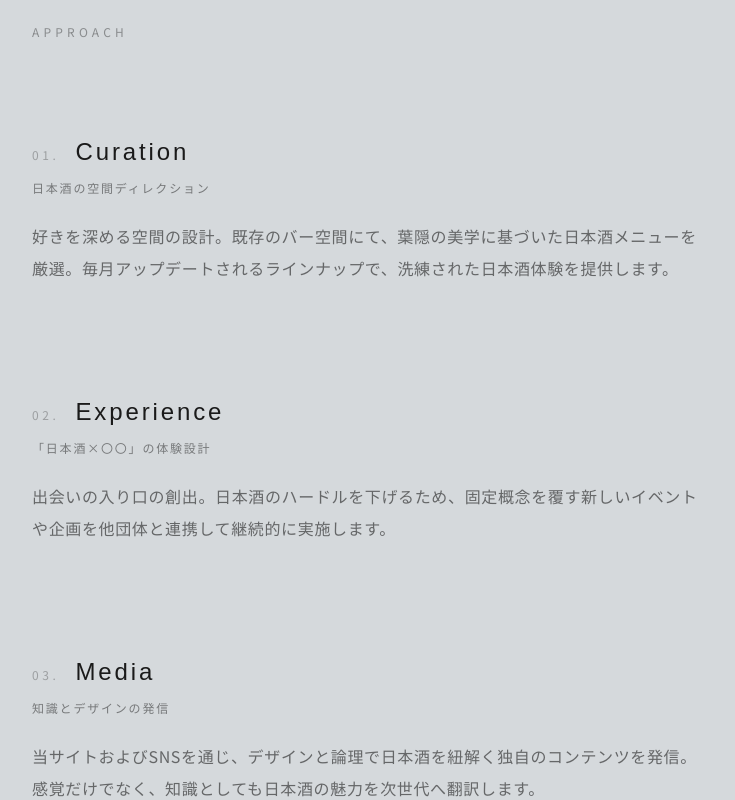
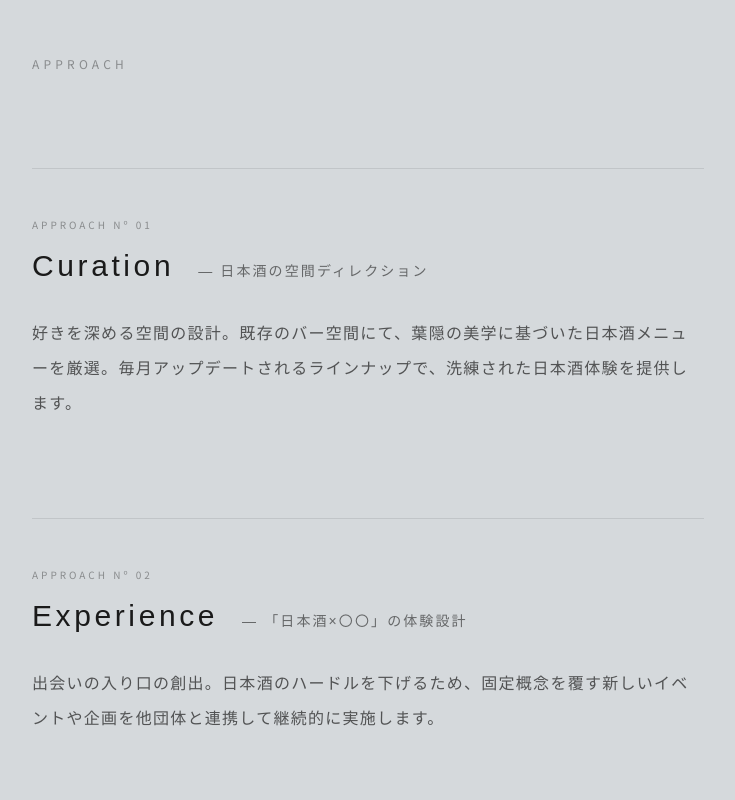
Before and after one commit to sutemailadd888/Hagakure-HP, a Next.js app: page / in a window 1280 px wide. Shown: the part 2000-2800 px from the top of the page, without its empty margins (272-1007 px from the left). Built offline with nearby package versions, Linux system fonts and the light colour scheme.

Commit message:
approach

```diff
--- a/components/approach-section.tsx
+++ b/components/approach-section.tsx
@@ -28,35 +28,50 @@ const approaches = [
 
 export function ApproachSection() {
   return (
-    <section className="px-6 py-32 md:py-40">
+    <section className="px-6 py-32 md:py-48 bg-background">
       <div className="mx-auto max-w-2xl">
+
+        {/* セクションタイトル（左揃えの軸をキープ） */}
         <FadeIn>
           <h2 className="font-sans text-xs tracking-[0.35em] text-foreground/40 uppercase">
             Approach
           </h2>
         </FadeIn>
-        <div className="mt-16 space-y-20 md:mt-24 md:space-y-28">
+
+        <div className="mt-16 space-y-16 md:mt-24 md:space-y-24">
           {approaches.map((item, index) => (
             <FadeIn key={item.number} delay={index * 0.1}>
-              <article>
-                <div className="flex items-baseline gap-4">
-                  <span className="font-sans text-xs tracking-[0.3em] text-foreground/30">
-                    {item.number}.
+              {/* ▼ ヘアライン（極細の罫線）を追加し、上部に余白を取る ▼ */}
+              <article className="border-t border-foreground/10 pt-8 md:pt-12">
+
+                <div className="flex flex-col gap-2">
+                  {/* ナンバリングを「Nº」システムに統合 */}
+                  <span className="font-sans text-[10px] tracking-[0.3em] text-foreground/40 uppercase">
+                    Approach Nº {item.number}
                   </span>
-                  <h3 className="font-serif text-xl tracking-[0.12em] text-foreground md:text-2xl">
-                    {item.title}
-                  </h3>
+
+                  {/* タイトルとサブタイトルを美しく配置 */}
+                  <div className="flex flex-col md:flex-row md:items-baseline md:gap-6 mt-2">
+                    <h3 className="font-serif text-2xl tracking-[0.12em] text-foreground md:text-3xl">
+                      {item.title}
+                    </h3>
+                    <p className="mt-2 font-serif text-sm tracking-[0.15em] text-foreground/60 md:mt-0">
+                      {/* サブタイトルも明朝体にすることで、Curation(英)との対比を際立たせる */}
+                      — {item.subtitle}
+                    </p>
+                  </div>
                 </div>
-                <p className="mt-3 font-sans text-xs tracking-[0.15em] text-foreground/50">
-                  {item.subtitle}
-                </p>
-                <p className="mt-6 font-sans text-sm leading-[2] tracking-[0.04em] text-foreground/60 md:text-base md:leading-[2]">
+
+                {/* 本文（Philosophyと同じように行間をたっぷりとる） */}
+                <p className="mt-6 font-serif text-sm leading-[2.2] tracking-[0.08em] text-foreground/70 md:mt-8 md:text-base md:leading-[2.2]">
                   {item.description}
                 </p>
+
               </article>
             </FadeIn>
           ))}
         </div>
+
       </div>
     </section>
   )
```
